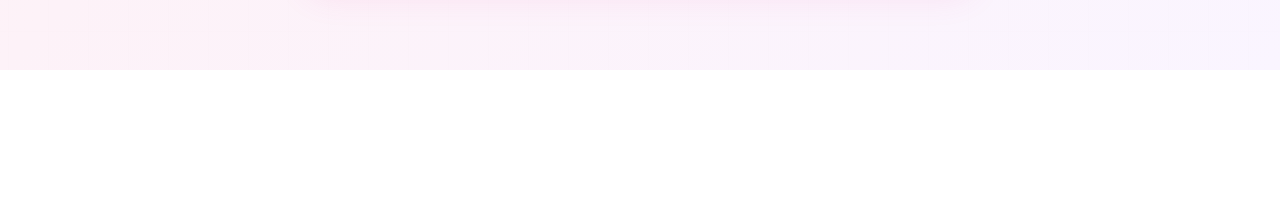
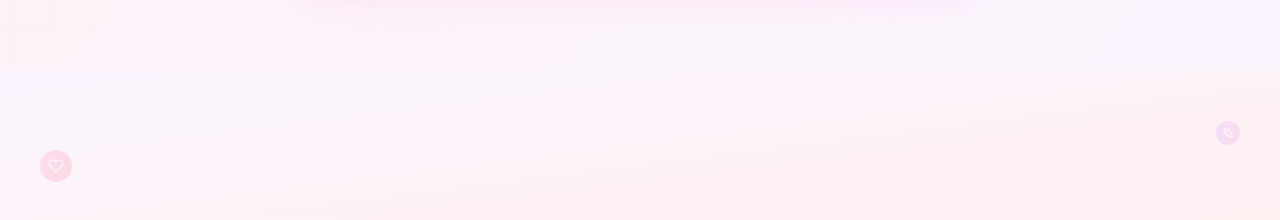
Before and after one commit to nyagooh/CervCareAI, a Next.js app in the folder my-frontend/: page / in a window 1280 px wide. Shown: the part 2042-2262 px from the top of the page. Before the commit the page ends 2112 px from the top, so only its background shows below. Built offline with nearby package versions, Linux system fonts and the light colour scheme.

Commit message:
style: add section layout with soft grid background and floating icons

```diff
--- a/my-frontend/src/app/components/HowItWorks.tsx
+++ b/my-frontend/src/app/components/HowItWorks.tsx
@@ -79,6 +79,25 @@ const HowItWorks = () => {
     }
   ];
 
+  return (
+    <section id="how-it-works" className="py-20 px-6 relative bg-gradient-to-br from-purple-50 via-pink-50 to-rose-50">
+      {/* Soft Background Pattern */}
+      <div className="absolute inset-0 opacity-5 soft-grid"></div>
+
+      {/* Floating Health Elements */}
+      <div className="absolute top-20 left-10 hidden lg:block">
+        <div className="w-8 h-8 bg-gradient-to-r from-pink-300 to-rose-300 rounded-full opacity-30 gentle-float flex items-center justify-center">
+          <Heart className="w-4 h-4 text-white" />
+        </div>
+      </div>
+      <div className="absolute bottom-20 right-10 hidden lg:block">
+        <div className="w-6 h-6 bg-gradient-to-r from-purple-300 to-pink-300 rounded-full opacity-30 gentle-float flex items-center justify-center" style={{ animationDelay: '-1s' }}>
+          <Sparkles className="w-3 h-3 text-white" />
+        </div>
+      </div>
+
+    </section>
+  );
 };
 
 export default HowItWorks;
```
